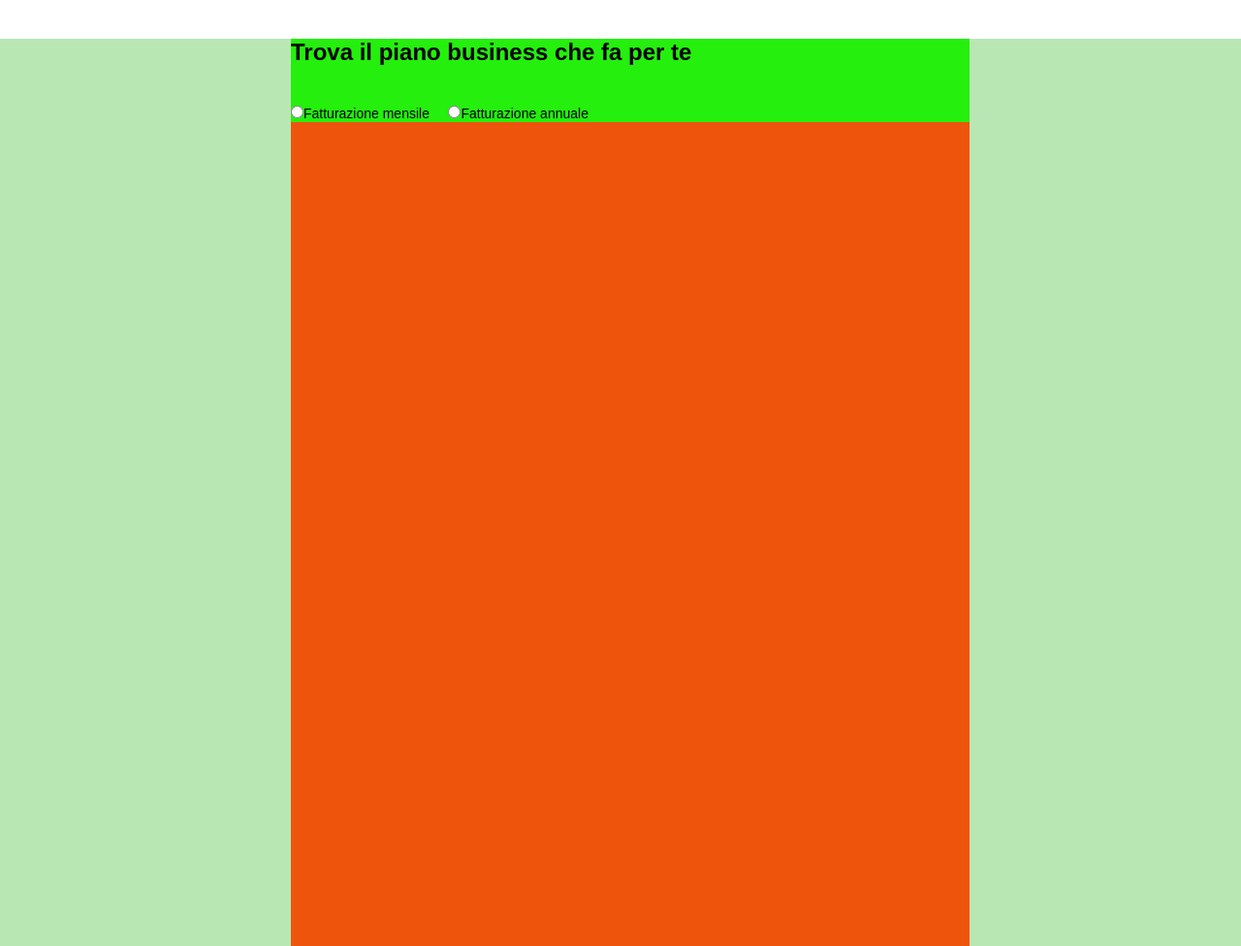
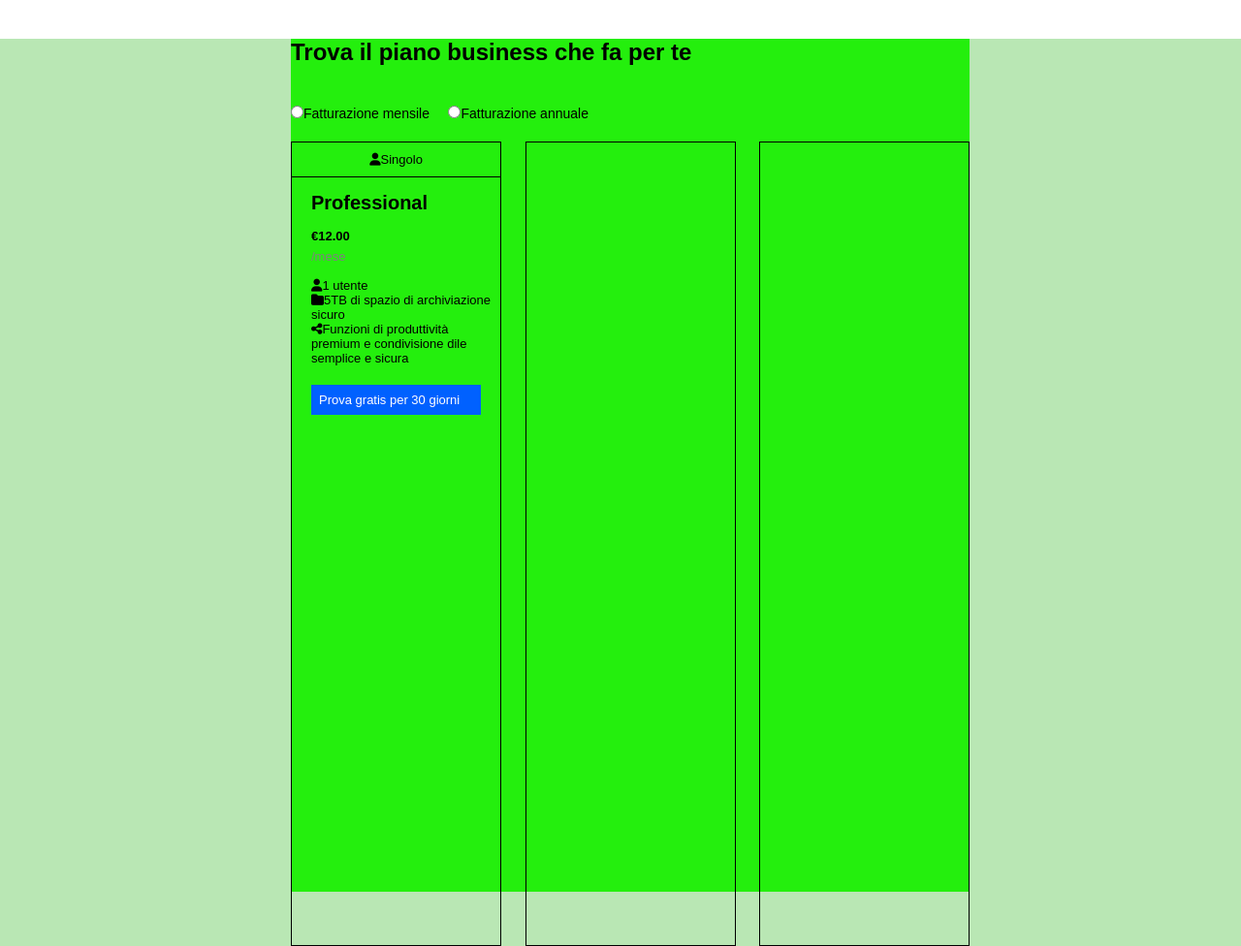
Before and after one commit to IlariaGuarnieri/htmlcss-dropbox, a plain HTML site: page index.html in a window 1280 px wide. Shown: the part 640-1616 px from the top of the page at 97% size. Drawn offline with Linux system fonts and the light colour scheme.

Commit message:
aggiornamento plan

```diff
--- a/css/style.css
+++ b/css/style.css
@@ -137,7 +137,7 @@ h1{
 
 .container-plan{
   width: 700px;
-  height: 850px;
+  height: 880px;
   margin: 0 auto;
   background-color: #24ef0d;
 }
@@ -155,8 +155,80 @@ margin-bottom: 40px ;
 }
 
 .container-member{
+  display: flex;
+  justify-content: space-between;
   width: 700px;
   height: 850px;
   margin: 0 auto;
-  background-color: #ef540d;
+  padding-top: 20px ;
 }
+
+.professional{
+  height: 100%;
+  width: 31% ;
+  border: 1px solid black;
+}
+
+.professional .singolo{
+  text-align: center;
+  font-size: 13px;
+  padding: 10px;
+  border-bottom: 1px solid black;
+}
+
+.professional h3{
+  margin-left: 20px;
+  margin-top: 15px;
+  font-size:20px ;
+}
+
+.professional .euro{
+  margin-left: 20px;
+  margin-top: 15px;
+  font-size: 13px;
+}
+
+.professional .month{
+  margin-left: 20px;
+  margin-top: 6px;
+  color: grey;
+  font-size: 13px;
+}
+
+.professional-description{
+
+  margin-left: 20px;
+  line-height: 15px;
+  margin-top: 15px;
+  font-size: 13px;
+}
+
+.professional-description ul li{
+  list-style-type: ;
+}
+
+.btn-prova{
+  padding:8px;
+  font-size: 13px;
+  margin: 20px;
+  color: white;
+  background-color: #0061FF;
+  cursor: pointer;
+}
+
+
+
+
+
+
+.advanced{
+  height: 100%;
+  width: 31% ;
+  border: 1px solid black;
+}
+
+.enterprise{
+  height: 100%;
+  width: 31% ;
+  border: 1px solid black;
+}
--- a/index.html
+++ b/index.html
@@ -95,7 +95,28 @@
         <span class="radio-first"><input type="radio">Fatturazione mensile</span>
         <span class="radio"><input type="radio">Fatturazione annuale</span>
         <div class="container-member">
+          <div class="professional">
+            <p class="singolo"><i class="fa-solid fa-user"></i>Singolo</p>
+            <h3>Professional</h3>
+            <p class="euro"><strong>&euro;12.00</strong></p>
+            <p class="month">/mese</p>
+            <div class="professional-description">
+              <ul>
+                <li><i class="fa-solid fa-user"></i>1 utente</li>
+                <li><i class="fa-solid fa-folder"></i>5TB di spazio di archiviazione sicuro</li>
+                <li><i class="fa-solid fa-share-nodes"></i>Funzioni di produttività premium e condivisione dile semplice e sicura</li>
+              </ul>
+            </div>
+            <div class="btn-prova"> <p>Prova gratis per 30 giorni</p> </div>
+          </div>
 
+          <div class="advanced">
+
+          </div>
+
+          <div class="enterprise">
+
+          </div>
         </div>
 
       </div>
```
